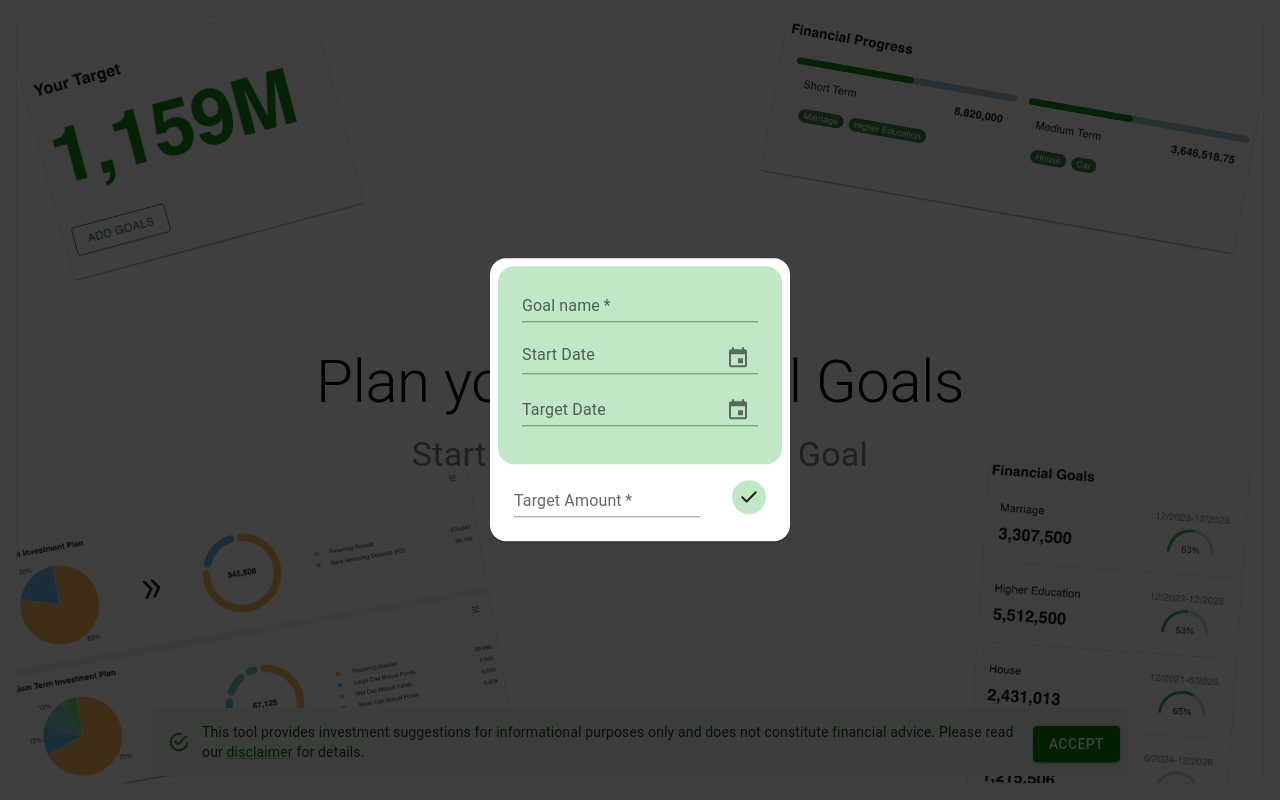
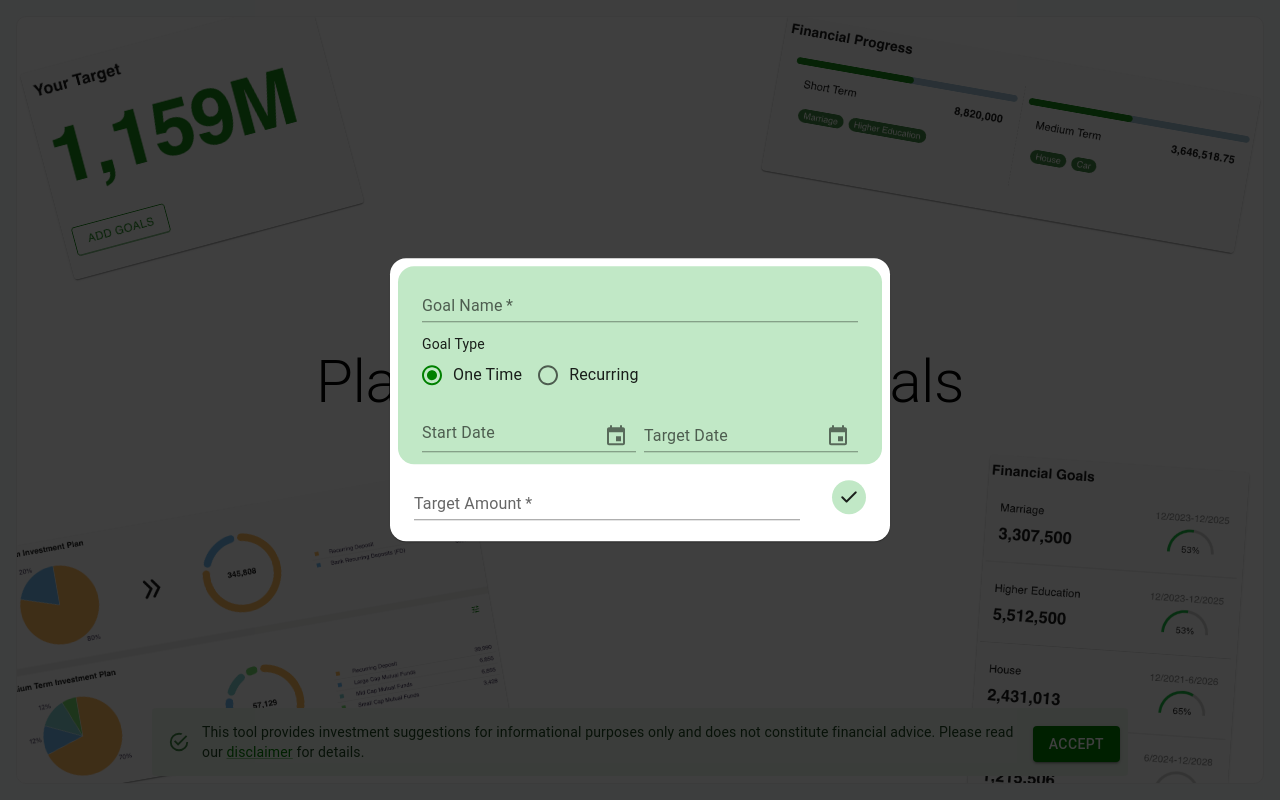
Before and after one commit to goal-based-financial-planner/goal-based-financial-planner, a React (Create React App) app: page / in a window 1280 px wide. Both pictures are taken after a click on the button "ADD GOAL". Built offline with nearby package versions, Linux system fonts and the light colour scheme.

Commit message:
add recurring goals

```diff
--- a/src/domain/FinancialGoals.ts
+++ b/src/domain/FinancialGoals.ts
@@ -1,16 +1,18 @@
 import dayjs from 'dayjs';
-import { TermType } from '../types/enums';
+import { GoalType, TermType } from '../types/enums';
 import { INFLATION_PERCENTAGE } from './constants';
 
 export class FinancialGoal {
   constructor(
     goalName: string,
+    goalType: GoalType,
     startDate: string,
     targetDate: string,
     targetAmount: number,
   ) {
     this.id = Math.random().toString(36).substring(2, 9);
     this.goalName = goalName;
+    this.goalType = goalType || GoalType.ONE_TIME;
     this.startDate = startDate;
     this.targetDate = targetDate;
     this.targetAmount = targetAmount;
@@ -18,11 +20,16 @@ export class FinancialGoal {
 
   id: string;
   goalName: string;
+  goalType: GoalType;
   startDate: string;
   targetDate: string;
   targetAmount: number;
 
   getInvestmentStartDate(): string {
+    // If the goal is recurring, we don't have a specific start date. Return today's date
+    if (this.goalType === GoalType.RECURRING) {
+      return dayjs().format('YYYY-MM-DD');
+    }
     return this.startDate;
   }
 
@@ -39,10 +46,16 @@ export class FinancialGoal {
   }
 
   getTerm(): number {
+    if (this.goalType === GoalType.RECURRING) {
+      return 1;
+    }
     return dayjs(this.targetDate).diff(dayjs(this.startDate), 'year');
   }
 
   getMonthTerm(): number {
+    if (this.goalType === GoalType.RECURRING) {
+      return 12;
+    }
     return dayjs(this.targetDate).diff(dayjs(this.startDate), 'month');
   }
 
@@ -59,9 +72,23 @@ export class FinancialGoal {
   }
 
   getInflationAdjustedTargetAmount(): number {
+    if (this.goalType === GoalType.RECURRING) {
+      return this.targetAmount;
+    }
+
     const term = this.getTerm();
     const inflatedAmount =
       this.targetAmount * Math.pow(1 + INFLATION_PERCENTAGE / 100, term);
     return Math.round((inflatedAmount + Number.EPSILON) * 100) / 100;
   }
+
+  getElapsedMonths(): number {
+    if (this.goalType === GoalType.RECURRING) {
+      return 0;
+    }
+    return Math.max(
+      0,
+      dayjs().diff(dayjs(this.getInvestmentStartDate()), 'month'),
+    );
+  }
 }
--- a/src/pages/Home/components/FinancialGoalForm/index.tsx
+++ b/src/pages/Home/components/FinancialGoalForm/index.tsx
@@ -3,11 +3,16 @@ import {
   Box,
   Card,
   CardContent,
+  FormControl,
+  FormControlLabel,
   IconButton,
   InputAdornment,
+  Radio,
+  RadioGroup,
   SxProps,
   TextField,
   Theme,
+  Typography,
 } from '@mui/material';
 import { PlannerDataAction } from '../../../../store/plannerDataReducer';
 import { Dispatch, useRef, useState } from 'react';
@@ -19,6 +24,7 @@ import {
   ALPHANUMERIC_PATTERN,
   NUMBER_PATTERN,
 } from '../../../../types/constants';
+import { GoalType } from '../../../../types/enums';
 
 const StyledBackdrop = styled('div')(({ theme }) => ({
   zIndex: theme.zIndex.modal + 1,
@@ -56,12 +62,14 @@ const FinancialGoalForm = ({
   const resetForm = () => {
     setValidationErrors({});
     setGoalName('');
+    setGoalType(GoalType.ONE_TIME);
     setStartDate('');
     setTargetDate('');
     setTargetAmount('');
   };
 
   const [goalName, setGoalName] = useState<string>('');
+  const [goalType, setGoalType] = useState<GoalType>(GoalType.ONE_TIME);
   const [startDate, setStartDate] = useState<string>('');
   const [targetDate, setTargetDate] = useState<string>('');
   const [targetAmount, setTargetAmount] = useState<string>('');
@@ -72,6 +80,16 @@ const FinancialGoalForm = ({
   const handleGoalNameChange = (e: React.ChangeEvent<HTMLInputElement>) => {
     setValidationErrors({ ...validationErrors, goalName: false });
     setGoalName(e.target.value);
+  };
+
+  const handleGoalTypeChange = (e: React.ChangeEvent<HTMLInputElement>) => {
+    setGoalType(e.target.value as GoalType);
+    // Clear date validation errors when switching goal types
+    setValidationErrors({
+      ...validationErrors,
+      startDate: false,
+      targetDate: false,
+    });
   };
 
   const handleStartYearChange = (e: Dayjs | null) => {
@@ -100,12 +118,15 @@ const FinancialGoalForm = ({
       errors.targetAmount = true;
     }
 
+    // Only validate dates for one-time goals
+    if (goalType === GoalType.ONE_TIME) {
       if (!startDate) {
         errors.startDate = true;
       }
 
       if (!targetDate || dayjs(targetDate).isBefore(dayjs(startDate))) {
         errors.targetDate = true;
+      }
     }
 
     if (Object.keys(errors).length > 0) {
@@ -114,7 +135,13 @@ const FinancialGoalForm = ({
     }
 
     handleAddGoal(
-      new FinancialGoal(goalName, startDate, targetDate, Number(targetAmount)),
+      new FinancialGoal(
+        goalName,
+        goalType,
+        startDate,
+        targetDate,
+        Number(targetAmount),
+      ),
     );
 
     resetForm();
@@ -140,7 +167,7 @@ const FinancialGoalForm = ({
             overflow: 'hidden',
             transition: 'all 0.3s ease',
             animation: `${fadeInAnimation} 0.5s ease-out`,
-            width: '300px',
+            width: '500px',
           }}
         >
           <CardContent
@@ -165,7 +192,7 @@ const FinancialGoalForm = ({
                   <TextField
                     fullWidth
                     variant="standard"
-                    label="Goal name"
+                    label="Goal Name"
                     placeholder="Child Education"
                     required
                     sx={{ mt: -2 }}
@@ -173,6 +200,27 @@ const FinancialGoalForm = ({
                     value={goalName}
                     onChange={handleGoalNameChange}
                   />
+                  <FormControl component="fieldset" sx={{ mt: 1 }}>
+                    <Typography variant="body2">Goal Type</Typography>
+                    <RadioGroup
+                      value={goalType}
+                      onChange={handleGoalTypeChange}
+                      row
+                    >
+                      <FormControlLabel
+                        value={GoalType.ONE_TIME}
+                        control={<Radio />}
+                        label="One Time"
+                      />
+                      <FormControlLabel
+                        value={GoalType.RECURRING}
+                        control={<Radio />}
+                        label="Recurring"
+                      />
+                    </RadioGroup>
+                  </FormControl>
+                  {goalType === GoalType.ONE_TIME && (
+                    <Box sx={{ display: 'flex', gap: 1, mt: 0.5 }}>
                       <MobileDatePicker
                         label={'"month" and "year"'}
                         views={['month', 'year']}
@@ -184,6 +232,7 @@ const FinancialGoalForm = ({
                             label: 'Start Date',
                             size: 'small',
                             error: validationErrors.startDate,
+                            sx: { flex: 1 },
                             InputProps: {
                               endAdornment: (
                                 <InputAdornment position="end">
@@ -210,6 +259,7 @@ const FinancialGoalForm = ({
                             variant: 'standard',
                             label: 'Target Date',
                             error: validationErrors.targetDate,
+                            sx: { flex: 1 },
                             InputProps: {
                               endAdornment: (
                                 <InputAdornment position="end">
@@ -227,6 +277,8 @@ const FinancialGoalForm = ({
                         }}
                       />
                     </Box>
+                  )}
+                </Box>
               </Box>
               <Box
                 sx={{ padding: 2 }}
@@ -238,10 +290,10 @@ const FinancialGoalForm = ({
               >
                 <TextField
                   variant="standard"
-                  size="small"
+                  size="medium"
                   label="Target Amount"
                   required
-                  sx={{ mt: -1 }}
+                  sx={{ mt: -1, flex: 1, minWidth: '200px' }}
                   error={validationErrors.targetAmount}
                   value={targetAmount}
                   onChange={handleTargetAmountChange}
--- a/src/pages/Planner/components/GoalBox/index.tsx
+++ b/src/pages/Planner/components/GoalBox/index.tsx
@@ -6,6 +6,7 @@ import { PlannerDataAction } from '../../../../store/plannerDataReducer';
 import { GoalWiseInvestmentSuggestions } from '../../hooks/useInvestmentCalculator';
 import { StyledBox } from '../../../../components/StyledBox';
 import GoalList from './goalList';
+import { GoalType } from '../../../../types/enums';
 
 type GoalBoxProps = {
   financialGoals: FinancialGoal[];
@@ -28,11 +29,21 @@ const GoalBox = ({
   });
 
   const pendingGoals = sortedGoals.filter((goal) => {
-    return dayjs(selectedDate).isBefore(goal.getTargetDate());
+    return (
+      goal.goalType === GoalType.ONE_TIME &&
+      dayjs(selectedDate).isBefore(goal.getTargetDate())
+    );
   });
 
   const completedGoals = sortedGoals.filter((goal) => {
-    return dayjs(selectedDate).isAfter(goal.getTargetDate());
+    return (
+      goal.goalType === GoalType.ONE_TIME &&
+      dayjs(selectedDate).isAfter(goal.getTargetDate())
+    );
+  });
+
+  const recurringGoals = sortedGoals.filter((goal) => {
+    return goal.goalType === GoalType.RECURRING;
   });
 
   function getPendingGoals() {
@@ -65,6 +76,21 @@ const GoalBox = ({
     );
   }
 
+  function getRecurringGoals() {
+    return (
+      <>
+        <Typography variant="h6" fontWeight="bold">
+          Recurring Goals
+        </Typography>
+        <GoalList
+          investmentBreakdownForAllGoals={investmentBreakdownForAllGoals}
+          goals={recurringGoals}
+          dispatch={dispatch}
+        ></GoalList>
+      </>
+    );
+  }
+
   return (
     <Grid container>
       {pendingGoals.length > 0 ? (
@@ -88,6 +114,16 @@ const GoalBox = ({
           )}
         </Grid>
       ) : null}
+
+      {recurringGoals.length > 0 ? (
+        <Grid size={12} sx={{ mt: 2 }}>
+          {useStyledBox ? (
+            <StyledBox>{getRecurringGoals()}</StyledBox>
+          ) : (
+            getRecurringGoals()
+          )}
+        </Grid>
+      ) : null}
     </Grid>
   );
 };
--- a/src/pages/Planner/components/GoalCard/index.tsx
+++ b/src/pages/Planner/components/GoalCard/index.tsx
@@ -3,6 +3,7 @@ import SemiCircleProgressBar from 'react-progressbar-semicircle';
 import { deleteFinancialGoal } from '../../../../store/plannerDataActions';
 import { FinancialGoal } from '../../../../domain/FinancialGoals';
 import dayjs from 'dayjs';
+import { GoalType } from '../../../../types/enums';
 
 const GoalCard = ({
   goal,
@@ -73,6 +74,8 @@ const GoalCard = ({
         </Box>
 
         {/* Right section: Duration and progress */}
+        {/* Show this only if goal is not recurring*/}
+        {goal.goalType !== GoalType.RECURRING && (
           <Box
             sx={{
               display: 'flex',
@@ -96,6 +99,7 @@ const GoalCard = ({
               />
             </Box>
           </Box>
+        )}
       </Box>
 
       {/* Delete Button */}
--- a/src/pages/Planner/hooks/useInvestmentCalculator.ts
+++ b/src/pages/Planner/hooks/useInvestmentCalculator.ts
@@ -42,10 +42,7 @@ const useInvestmentCalculator = (plannerData: PlannerData) => {
         plannerData.investmentAllocations,
       );
 
-      const elapsedMonths = Math.max(
-        0,
-        dayjs(selectedDate).diff(dayjs(goal.getInvestmentStartDate()), 'month'),
-      );
+      const elapsedMonths = goal.getElapsedMonths();
       const currentValue = investmentSuggestions
         .map((suggestion) => {
           return calculateReturnOnInvestment(
--- a/src/store/plannerDataReducer.ts
+++ b/src/store/plannerDataReducer.ts
@@ -119,6 +119,7 @@ export function getInitialData() {
         (e: FinancialGoal) =>
           new FinancialGoal(
             e.goalName,
+            e.goalType,
             e.startDate,
             e.targetDate,
             e.targetAmount,
--- a/src/types/enums.ts
+++ b/src/types/enums.ts
@@ -9,3 +9,8 @@ export enum TermType {
   MEDIUM_TERM = 'Medium Term',
   LONG_TERM = 'Long Term',
 }
+
+export enum GoalType {
+  ONE_TIME = 'One Time',
+  RECURRING = 'Recurring',
+}
```
Lines whose indentation alone changed are shown as unchanged.
